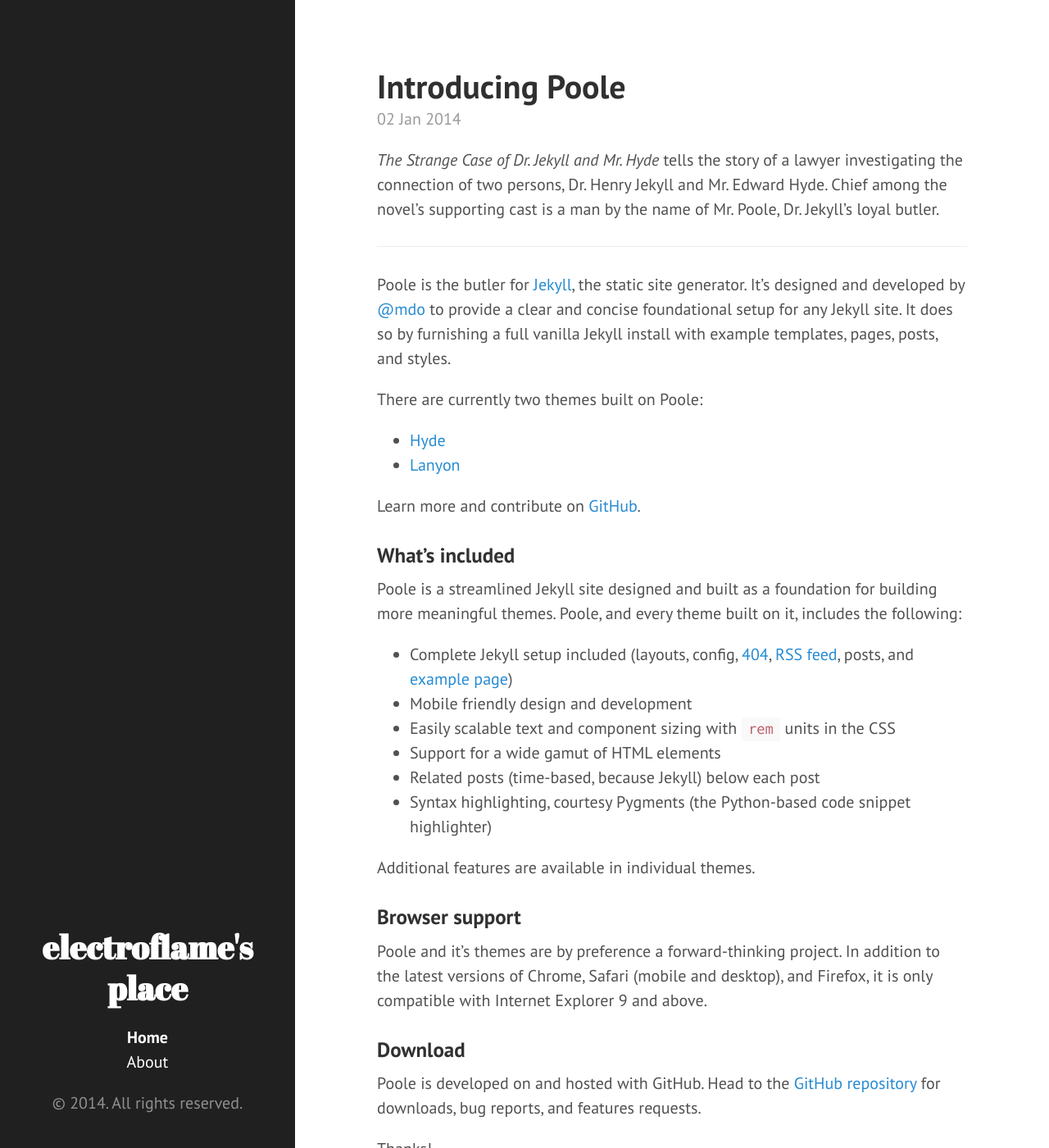
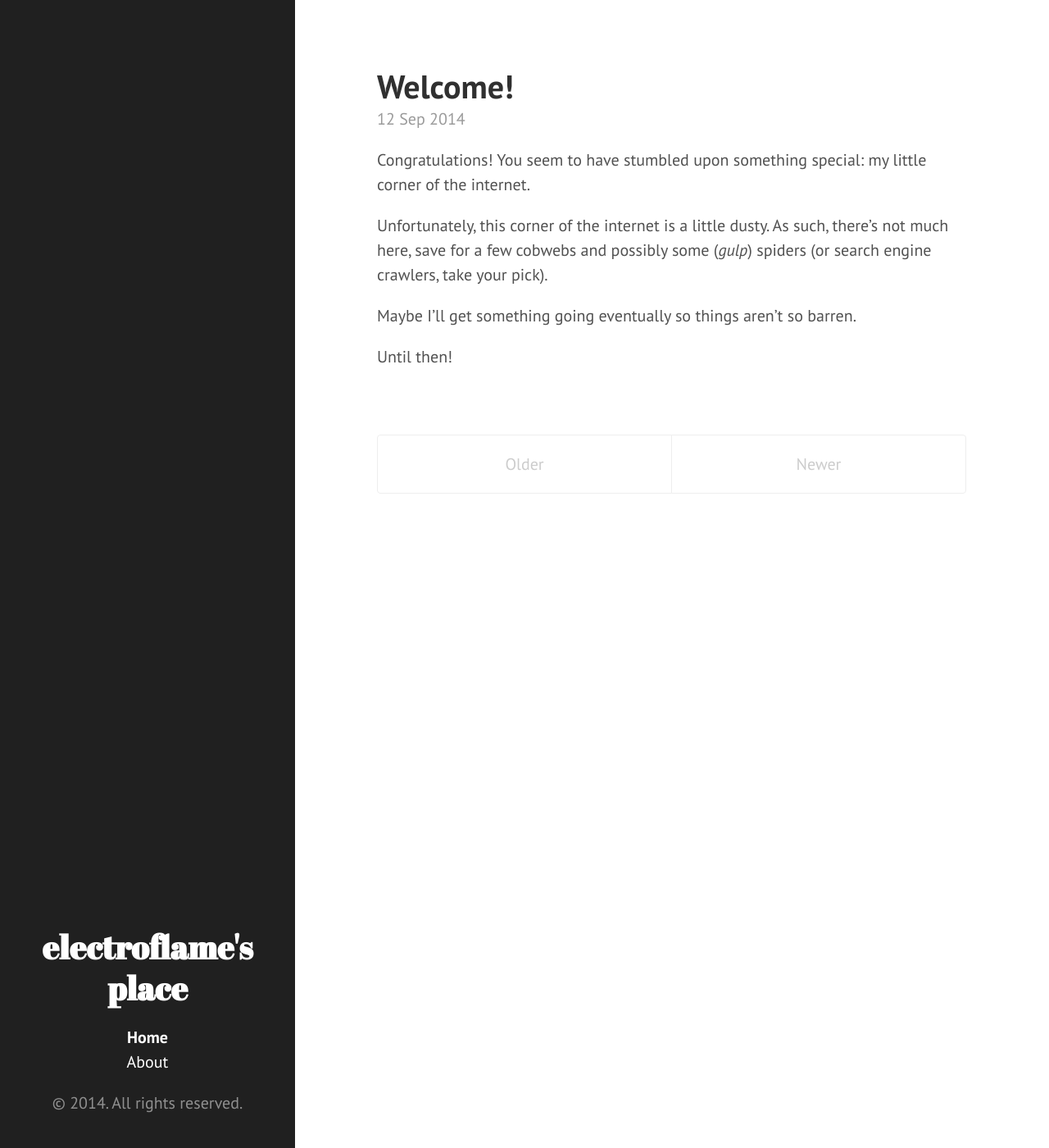
Before and after one commit to electroflame/electroflame.github.io, a Jekyll site: the page built from index.html, in a window 1280 px wide and 1400 px high. Shown: the whole window at 82% size. Built offline with Jekyll 4.4.1, drawn with Linux system fonts in a browser that asks for light colours; Markdown is read by kramdown in place of the engine named in the settings; the list of posts is cut into pages by our own code; some of the changed text lies outside the part shown.

Commit message:
Customization

```diff
--- a/_posts/2012-02-07-example-content.md
+++ /dev/null
@@ -1,138 +0,0 @@
----
-layout: post
-title: Example content
----
-
-
-<div class="message">
-  Howdy! This is an example blog post that shows several types of HTML content supported in this theme.
-</div>
-
-Cum sociis natoque penatibus et magnis <a href="#">dis parturient montes</a>, nascetur ridiculus mus. *Aenean eu leo quam.* Pellentesque ornare sem lacinia quam venenatis vestibulum. Sed posuere consectetur est at lobortis. Cras mattis consectetur purus sit amet fermentum.
-
-> Curabitur blandit tempus porttitor. Nullam quis risus eget urna mollis ornare vel eu leo. Nullam id dolor id nibh ultricies vehicula ut id elit.
-
-Etiam porta **sem malesuada magna** mollis euismod. Cras mattis consectetur purus sit amet fermentum. Aenean lacinia bibendum nulla sed consectetur.
-
-## Inline HTML elements
-
-HTML defines a long list of available inline tags, a complete list of which can be found on the [Mozilla Developer Network](https://developer.mozilla.org/en-US/docs/Web/HTML/Element).
-
-- **To bold text**, use `<strong>`.
-- *To italicize text*, use `<em>`.
-- Abbreviations, like <abbr title="HyperText Markup Langage">HTML</abbr> should use `<abbr>`, with an optional `title` attribute for the full phrase.
-- Citations, like <cite>&mdash; Mark otto</cite>, should use `<cite>`.
-- <del>Deleted</del> text should use `<del>` and <ins>inserted</ins> text should use `<ins>`.
-- Superscript <sup>text</sup> uses `<sup>` and subscript <sub>text</sub> uses `<sub>`.
-
-Most of these elements are styled by browsers with few modifications on our part.
-
-## Heading
-
-Vivamus sagittis lacus vel augue rutrum faucibus dolor auctor. Duis mollis, est non commodo luctus, nisi erat porttitor ligula, eget lacinia odio sem nec elit. Morbi leo risus, porta ac consectetur ac, vestibulum at eros.
-
-### Code
-
-Cum sociis natoque penatibus et magnis dis `code element` montes, nascetur ridiculus mus.
-
-{% highlight js %}
-// Example can be run directly in your JavaScript console
-
-// Create a function that takes two arguments and returns the sum of those arguments
-var adder = new Function("a", "b", "return a + b");
-
-// Call the function
-adder(2, 6);
-// > 8
-{% endhighlight %}
-
-Aenean lacinia bibendum nulla sed consectetur. Etiam porta sem malesuada magna mollis euismod. Fusce dapibus, tellus ac cursus commodo, tortor mauris condimentum nibh, ut fermentum massa.
-
-### Gists via GitHub Pages
-
-Vestibulum id ligula porta felis euismod semper. Nullam quis risus eget urna mollis ornare vel eu leo. Donec sed odio dui.
-
-{% gist 5555251 gist.md %}
-
-Aenean eu leo quam. Pellentesque ornare sem lacinia quam venenatis vestibulum. Nullam quis risus eget urna mollis ornare vel eu leo. Cum sociis natoque penatibus et magnis dis parturient montes, nascetur ridiculus mus. Donec sed odio dui. Vestibulum id ligula porta felis euismod semper.
-
-### Lists
-
-Cum sociis natoque penatibus et magnis dis parturient montes, nascetur ridiculus mus. Aenean lacinia bibendum nulla sed consectetur. Etiam porta sem malesuada magna mollis euismod. Fusce dapibus, tellus ac cursus commodo, tortor mauris condimentum nibh, ut fermentum massa justo sit amet risus.
-
-* Praesent commodo cursus magna, vel scelerisque nisl consectetur et.
-* Donec id elit non mi porta gravida at eget metus.
-* Nulla vitae elit libero, a pharetra augue.
-
-Donec ullamcorper nulla non metus auctor fringilla. Nulla vitae elit libero, a pharetra augue.
-
-1. Vestibulum id ligula porta felis euismod semper.
-2. Cum sociis natoque penatibus et magnis dis parturient montes, nascetur ridiculus mus.
-3. Maecenas sed diam eget risus varius blandit sit amet non magna.
-
-Cras mattis consectetur purus sit amet fermentum. Sed posuere consectetur est at lobortis.
-
-<dl>
-  <dt>HyperText Markup Language (HTML)</dt>
-  <dd>The language used to describe and define the content of a Web page</dd>
-
-  <dt>Cascading Style Sheets (CSS)</dt>
-  <dd>Used to describe the appearance of Web content</dd>
-
-  <dt>JavaScript (JS)</dt>
-  <dd>The programming language used to build advanced Web sites and applications</dd>
-</dl>
-
-Integer posuere erat a ante venenatis dapibus posuere velit aliquet. Morbi leo risus, porta ac consectetur ac, vestibulum at eros. Nullam quis risus eget urna mollis ornare vel eu leo.
-
-### Images
-
-Quisque consequat sapien eget quam rhoncus, sit amet laoreet diam tempus. Aliquam aliquam metus erat, a pulvinar turpis suscipit at.
-
-![placeholder](http://placehold.it/800x400 "Large example image")
-![placeholder](http://placehold.it/400x200 "Medium example image")
-![placeholder](http://placehold.it/200x200 "Small example image")
-
-### Tables
-
-Aenean lacinia bibendum nulla sed consectetur. Lorem ipsum dolor sit amet, consectetur adipiscing elit.
-
-<table>
-  <thead>
-    <tr>
-      <th>Name</th>
-      <th>Upvotes</th>
-      <th>Downvotes</th>
-    </tr>
-  </thead>
-  <tfoot>
-    <tr>
-      <td>Totals</td>
-      <td>21</td>
-      <td>23</td>
-    </tr>
-  </tfoot>
-  <tbody>
-    <tr>
-      <td>Alice</td>
-      <td>10</td>
-      <td>11</td>
-    </tr>
-    <tr>
-      <td>Bob</td>
-      <td>4</td>
-      <td>3</td>
-    </tr>
-    <tr>
-      <td>Charlie</td>
-      <td>7</td>
-      <td>9</td>
-    </tr>
-  </tbody>
-</table>
-
-Nullam id dolor id nibh ultricies vehicula ut id elit. Sed posuere consectetur est at lobortis. Nullam quis risus eget urna mollis ornare vel eu leo.
-
------
-
-Want to see something else added? <a href="https://github.com/poole/poole/issues/new">Open an issue.</a>
--- a/_posts/2013-12-28-introducing-hyde.md
+++ /dev/null
@@ -1,37 +0,0 @@
----
-layout: post
-title: Introducing Hyde
----
-
-Hyde is a brazen two-column [Jekyll](http://jekyllrb.com) theme that pairs a prominent sidebar with uncomplicated content. It's based on [Poole](http://getpoole.com), the Jekyll butler.
-
-### Built on Poole
-
-Poole is the Jekyll Butler, serving as an upstanding and effective foundation for Jekyll themes by [@mdo](https://twitter.com/mdo). Poole, and every theme built on it (like Hyde here) includes the following:
-
-* Complete Jekyll setup included (layouts, config, [404](/404), [RSS feed](/atom.xml), posts, and [example page](/about))
-* Mobile friendly design and development
-* Easily scalable text and component sizing with `rem` units in the CSS
-* Support for a wide gamut of HTML elements
-* Related posts (time-based, because Jekyll) below each post
-* Syntax highlighting, courtesy Pygments (the Python-based code snippet highlighter)
-
-### Hyde features
-
-In addition to the features of Poole, Hyde adds the following:
-
-* Sidebar includes support for textual modules and a dynamically generated navigation with active link support
-* Two orientations for content and sidebar, default (left sidebar) and [reverse](https://github.com/poole/lanyon#reverse-layout) (right sidebar), available via `<body>` classes
-* [Eight optional color schemes](https://github.com/poole/hyde#themes), available via `<body>` classes
-
-[Head to the readme](https://github.com/poole/hyde#readme) to learn more.
-
-### Browser support
-
-Hyde is by preference a forward-thinking project. In addition to the latest versions of Chrome, Safari (mobile and desktop), and Firefox, it is only compatible with Internet Explorer 9 and above.
-
-### Download
-
-Hyde is developed on and hosted with GitHub. Head to the <a href="https://github.com/poole/hyde">GitHub repository</a> for downloads, bug reports, and features requests.
-
-Thanks!
--- a/_posts/2013-12-31-whats-jekyll.md
+++ /dev/null
@@ -1,10 +0,0 @@
----
-layout: post
-title: What's Jekyll?
----
-
-[Jekyll](http://jekyllrb.com) is a static site generator, an open-source tool for creating simple yet powerful websites of all shapes and sizes. From [the project's readme](https://github.com/jekyll/jekyll/blob/master/README.markdown):
-
-> Jekyll is a simple, blog aware, static site generator. It takes a template directory [...] and spits out a complete, static website suitable for serving with Apache or your favorite web server. This is also the engine behind GitHub Pages, which you can use to host your project’s page or blog right here from GitHub.
-
-It's an immensely useful tool. Find out more by [visiting the project on GitHub](https://github.com/jekyll/jekyll).
--- a/_posts/2014-01-01-example-content.md
+++ /dev/null
@@ -1,138 +0,0 @@
----
-layout: post
-title: Example content
----
-
-
-<div class="message">
-  Howdy! This is an example blog post that shows several types of HTML content supported in this theme.
-</div>
-
-Cum sociis natoque penatibus et magnis <a href="#">dis parturient montes</a>, nascetur ridiculus mus. *Aenean eu leo quam.* Pellentesque ornare sem lacinia quam venenatis vestibulum. Sed posuere consectetur est at lobortis. Cras mattis consectetur purus sit amet fermentum.
-
-> Curabitur blandit tempus porttitor. Nullam quis risus eget urna mollis ornare vel eu leo. Nullam id dolor id nibh ultricies vehicula ut id elit.
-
-Etiam porta **sem malesuada magna** mollis euismod. Cras mattis consectetur purus sit amet fermentum. Aenean lacinia bibendum nulla sed consectetur.
-
-## Inline HTML elements
-
-HTML defines a long list of available inline tags, a complete list of which can be found on the [Mozilla Developer Network](https://developer.mozilla.org/en-US/docs/Web/HTML/Element).
-
-- **To bold text**, use `<strong>`.
-- *To italicize text*, use `<em>`.
-- Abbreviations, like <abbr title="HyperText Markup Langage">HTML</abbr> should use `<abbr>`, with an optional `title` attribute for the full phrase.
-- Citations, like <cite>&mdash; Mark otto</cite>, should use `<cite>`.
-- <del>Deleted</del> text should use `<del>` and <ins>inserted</ins> text should use `<ins>`.
-- Superscript <sup>text</sup> uses `<sup>` and subscript <sub>text</sub> uses `<sub>`.
-
-Most of these elements are styled by browsers with few modifications on our part.
-
-## Heading
-
-Vivamus sagittis lacus vel augue rutrum faucibus dolor auctor. Duis mollis, est non commodo luctus, nisi erat porttitor ligula, eget lacinia odio sem nec elit. Morbi leo risus, porta ac consectetur ac, vestibulum at eros.
-
-### Code
-
-Cum sociis natoque penatibus et magnis dis `code element` montes, nascetur ridiculus mus.
-
-{% highlight js %}
-// Example can be run directly in your JavaScript console
-
-// Create a function that takes two arguments and returns the sum of those arguments
-var adder = new Function("a", "b", "return a + b");
-
-// Call the function
-adder(2, 6);
-// > 8
-{% endhighlight %}
-
-Aenean lacinia bibendum nulla sed consectetur. Etiam porta sem malesuada magna mollis euismod. Fusce dapibus, tellus ac cursus commodo, tortor mauris condimentum nibh, ut fermentum massa.
-
-### Gists via GitHub Pages
-
-Vestibulum id ligula porta felis euismod semper. Nullam quis risus eget urna mollis ornare vel eu leo. Donec sed odio dui.
-
-{% gist 5555251 gist.md %}
-
-Aenean eu leo quam. Pellentesque ornare sem lacinia quam venenatis vestibulum. Nullam quis risus eget urna mollis ornare vel eu leo. Cum sociis natoque penatibus et magnis dis parturient montes, nascetur ridiculus mus. Donec sed odio dui. Vestibulum id ligula porta felis euismod semper.
-
-### Lists
-
-Cum sociis natoque penatibus et magnis dis parturient montes, nascetur ridiculus mus. Aenean lacinia bibendum nulla sed consectetur. Etiam porta sem malesuada magna mollis euismod. Fusce dapibus, tellus ac cursus commodo, tortor mauris condimentum nibh, ut fermentum massa justo sit amet risus.
-
-* Praesent commodo cursus magna, vel scelerisque nisl consectetur et.
-* Donec id elit non mi porta gravida at eget metus.
-* Nulla vitae elit libero, a pharetra augue.
-
-Donec ullamcorper nulla non metus auctor fringilla. Nulla vitae elit libero, a pharetra augue.
-
-1. Vestibulum id ligula porta felis euismod semper.
-2. Cum sociis natoque penatibus et magnis dis parturient montes, nascetur ridiculus mus.
-3. Maecenas sed diam eget risus varius blandit sit amet non magna.
-
-Cras mattis consectetur purus sit amet fermentum. Sed posuere consectetur est at lobortis.
-
-<dl>
-  <dt>HyperText Markup Language (HTML)</dt>
-  <dd>The language used to describe and define the content of a Web page</dd>
-
-  <dt>Cascading Style Sheets (CSS)</dt>
-  <dd>Used to describe the appearance of Web content</dd>
-
-  <dt>JavaScript (JS)</dt>
-  <dd>The programming language used to build advanced Web sites and applications</dd>
-</dl>
-
-Integer posuere erat a ante venenatis dapibus posuere velit aliquet. Morbi leo risus, porta ac consectetur ac, vestibulum at eros. Nullam quis risus eget urna mollis ornare vel eu leo.
-
-### Images
-
-Quisque consequat sapien eget quam rhoncus, sit amet laoreet diam tempus. Aliquam aliquam metus erat, a pulvinar turpis suscipit at.
-
-![placeholder](http://placehold.it/800x400 "Large example image")
-![placeholder](http://placehold.it/400x200 "Medium example image")
-![placeholder](http://placehold.it/200x200 "Small example image")
-
-### Tables
-
-Aenean lacinia bibendum nulla sed consectetur. Lorem ipsum dolor sit amet, consectetur adipiscing elit.
-
-<table>
-  <thead>
-    <tr>
-      <th>Name</th>
-      <th>Upvotes</th>
-      <th>Downvotes</th>
-    </tr>
-  </thead>
-  <tfoot>
-    <tr>
-      <td>Totals</td>
-      <td>21</td>
-      <td>23</td>
-    </tr>
-  </tfoot>
-  <tbody>
-    <tr>
-      <td>Alice</td>
-      <td>10</td>
-      <td>11</td>
-    </tr>
-    <tr>
-      <td>Bob</td>
-      <td>4</td>
-      <td>3</td>
-    </tr>
-    <tr>
-      <td>Charlie</td>
-      <td>7</td>
-      <td>9</td>
-    </tr>
-  </tbody>
-</table>
-
-Nullam id dolor id nibh ultricies vehicula ut id elit. Sed posuere consectetur est at lobortis. Nullam quis risus eget urna mollis ornare vel eu leo.
-
------
-
-Want to see something else added? <a href="https://github.com/poole/poole/issues/new">Open an issue.</a>
--- a/_posts/2014-01-02-introducing-poole.md
+++ /dev/null
@@ -1,40 +0,0 @@
----
-layout: post
-title: Introducing Poole
----
-
-*The Strange Case of Dr. Jekyll and Mr. Hyde* tells the story of a lawyer investigating the connection of two persons, Dr. Henry Jekyll and Mr. Edward Hyde. Chief among the novel's supporting cast is a man by the name of Mr. Poole, Dr. Jekyll's loyal butler.
-
------
-
-Poole is the butler for [Jekyll](http://jekyllrb.com), the static site generator. It's designed and developed by [@mdo](https://twitter.com/mdo) to provide a clear and concise foundational setup for any Jekyll site. It does so by furnishing a full vanilla Jekyll install with example templates, pages, posts, and styles.
-
-There are currently two themes built on Poole:
-
-* [Hyde](http://hyde.getpoole.com)
-* [Lanyon](http://lanyon.getpoole.com)
-
-Learn more and contribute on [GitHub](https://github.com/poole).
-
-### What's included
-
-Poole is a streamlined Jekyll site designed and built as a foundation for building more meaningful themes. Poole, and every theme built on it, includes the following:
-
-* Complete Jekyll setup included (layouts, config, [404](/404.html), [RSS feed](/atom.xml), posts, and [example page](/about))
-* Mobile friendly design and development
-* Easily scalable text and component sizing with `rem` units in the CSS
-* Support for a wide gamut of HTML elements
-* Related posts (time-based, because Jekyll) below each post
-* Syntax highlighting, courtesy Pygments (the Python-based code snippet highlighter)
-
-Additional features are available in individual themes.
-
-### Browser support
-
-Poole and it's themes are by preference a forward-thinking project. In addition to the latest versions of Chrome, Safari (mobile and desktop), and Firefox, it is only compatible with Internet Explorer 9 and above.
-
-### Download
-
-Poole is developed on and hosted with GitHub. Head to the <a href="https://github.com/poole/poole">GitHub repository</a> for downloads, bug reports, and features requests.
-
-Thanks!
--- /dev/null
+++ b/_posts/2014-09-12-welcome.md
@@ -0,0 +1,12 @@
+---
+layout: post
+title: Welcome!
+---
+
+Congratulations!  You seem to have stumbled upon something special: my little corner of the internet.
+
+Unfortunately, this corner of the internet is a little dusty.  As such, there's not much here, save for a few cobwebs and possibly some (*gulp*) spiders (or search engine crawlers, take your pick).
+
+Maybe I'll get something going eventually so things aren't so barren.
+
+Until then!
--- a/about.md
+++ b/about.md
@@ -4,27 +4,14 @@
 ---
 
 <p class="message">
-  Hey there! This page is included as an example. Feel free to customize it for your own use upon downloading. Carry on!
+  Hey there! This page isn't very fleshed out. Feel free to continue reading it, but fair warning where it's due: there isn't much here.
 </p>
 
-In the novel, *The Strange Case of Dr. Jeykll and Mr. Hyde*, Mr. Poole is Dr. Jekyll's virtuous and loyal butler. Similarly, Poole is an upstanding and effective butler that helps you build Jekyll themes. It's made by [@mdo](https://twitter.com/mdo).
+I'm electroflame.  Gamer and programmer extraordinaire.  Here's a couple links that link to *even more* me:
 
-There are currently two themes built on Poole:
-
-* [Hyde](http://hyde.getpoole.com)
-* [Lanyon](http://lanyon.getpoole.com)
-
-Learn more and contribute on [GitHub](https://github.com/poole).
-
-## Setup
-
-Some fun facts about the setup of this project include:
-
-* Built for [Jekyll](http://jekyllrb.com)
-* Developed on GitHub and hosted for free on [GitHub Pages](https://pages.github.com)
-* Coded with [Sublime Text 2](http://sublimetext.com), an amazing code editor
-* Designed and developed while listening to music like [Blood Bros Trilogy](https://soundcloud.com/maddecent/sets/blood-bros-series)
-
-Have questions or suggestions? Feel free to [open an issue on GitHub](https://github.com/poole/issues/new) or [ask me on Twitter](https://twitter.com/mdo).
+* [Twitter](https://twitter.com/electroflame_)
+* [GitHub] (https://github.com/electroflame)
+* [Hitbox.tv](http://www.hitbox.tv/electroflame)
+* [Twitch.tv](http://www.twitch.tv/electroflame)
 
 Thanks for reading!
```
Also changed, not shown: _posts/2012-02-06-whats-jekyll.md (deleted, +0 -12 lines).
